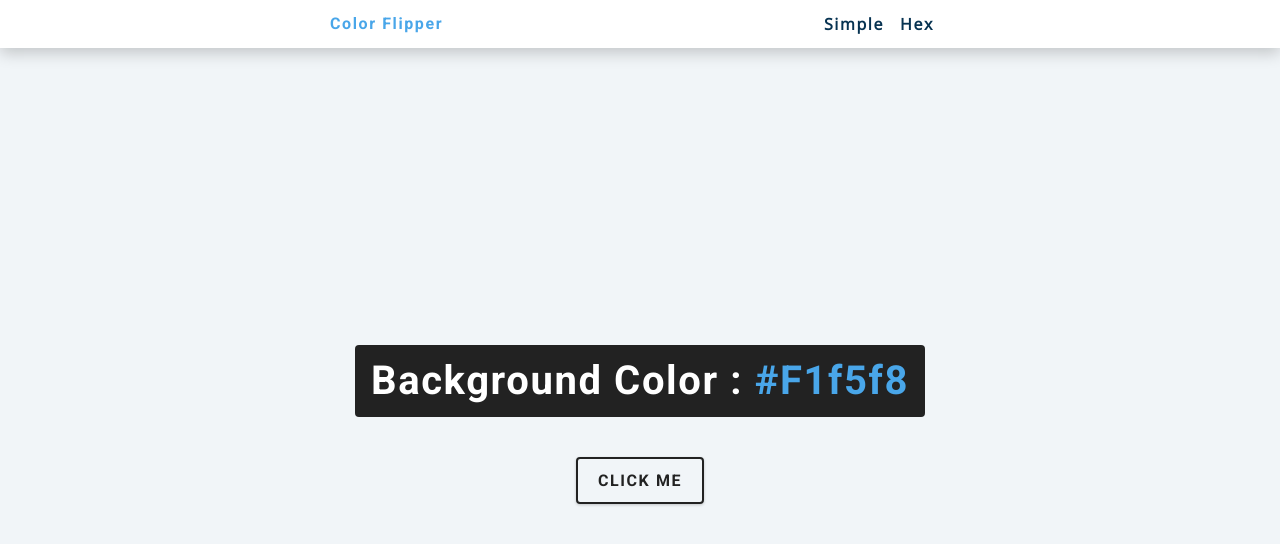
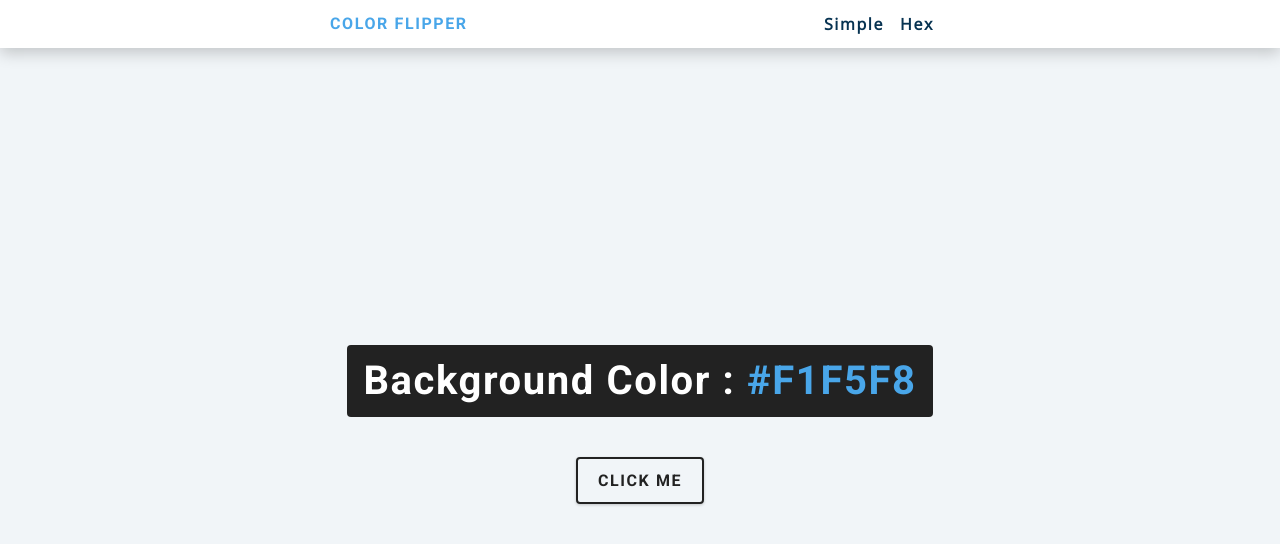
Before and after one commit to michellevdb/setup, a plain HTML site: page hex.html in a window 1280 px wide. Drawn offline with nearby package versions, Linux system fonts and the light colour scheme.

Commit message:
fixed title

```diff
--- a/hex.html
+++ b/hex.html
@@ -14,7 +14,7 @@
   <body>
     <nav>
       <div class="nav-center">
-        <h4>color flipper</h4>
+        <h4>COLOR FLIPPER</h4>
         <ul class="nav-links">
           <li><a href="index.html">simple</a></li>
           <li><a href="hex.html">hex</a></li>
@@ -23,7 +23,7 @@
     </nav>
     <main>
       <div class="container">
-        <h2>background color : <span class="color">#f1f5f8</span></h2>
+        <h2>background color : <span class="color">#F1F5F8</span></h2>
         <button class="btn btn-hero" id="btn">click me</button>
       </div>
     </main>
```
Also changed, not shown: index.html (+1 -1 lines).
